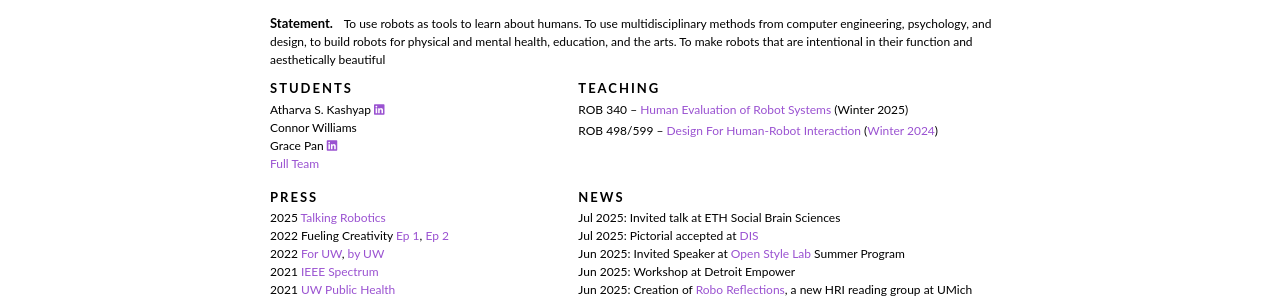
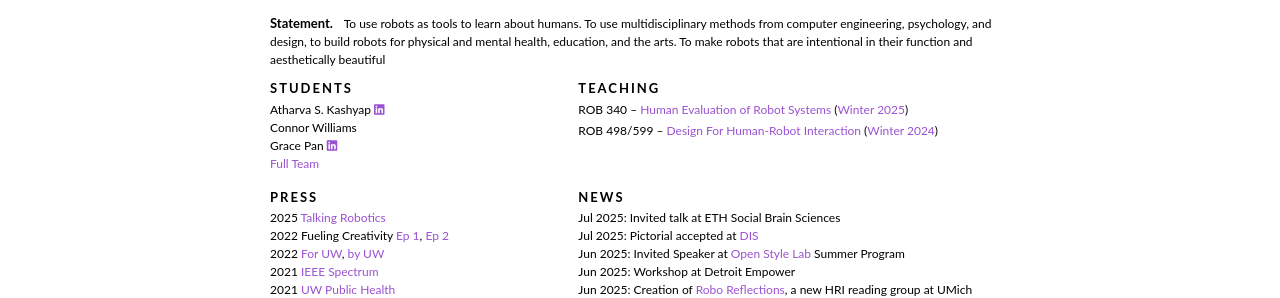
Before and after one commit to patricialvesoliveira/patricialvesoliveira.github.io, a Jekyll site: the page built from index.html, in a window 1280 px wide. Shown: the part 283-581 px from the top of the page. Built offline with Jekyll 4.4.1, drawn with Linux system fonts in a browser that asks for light colours; part of the change alters nothing that is shown.

```diff
--- a/_data/teaching.yml
+++ b/_data/teaching.yml
@@ -5,7 +5,7 @@
   description: |
     This core undergraduate course covers the fundamentals of how robots can be evaluated by human users to better understand the success of robotic systems. Topics include qualitative/quantitative approaches along with objective/subjective metrics to evaluate robots, design of experiments, selection of sample, etc. By the end of this class, students will be knowledgable on the types of metrics, studies, and analyses they can conduct to understand the performance of a robot system informed by human feedback.
   terms:
-    - Winter 2025
+    - "[Winter 2025](https://studiorobot.github.io/rob340/)"
 
 - id: "design-for-HRI"
   code: ROB 498/599
```
